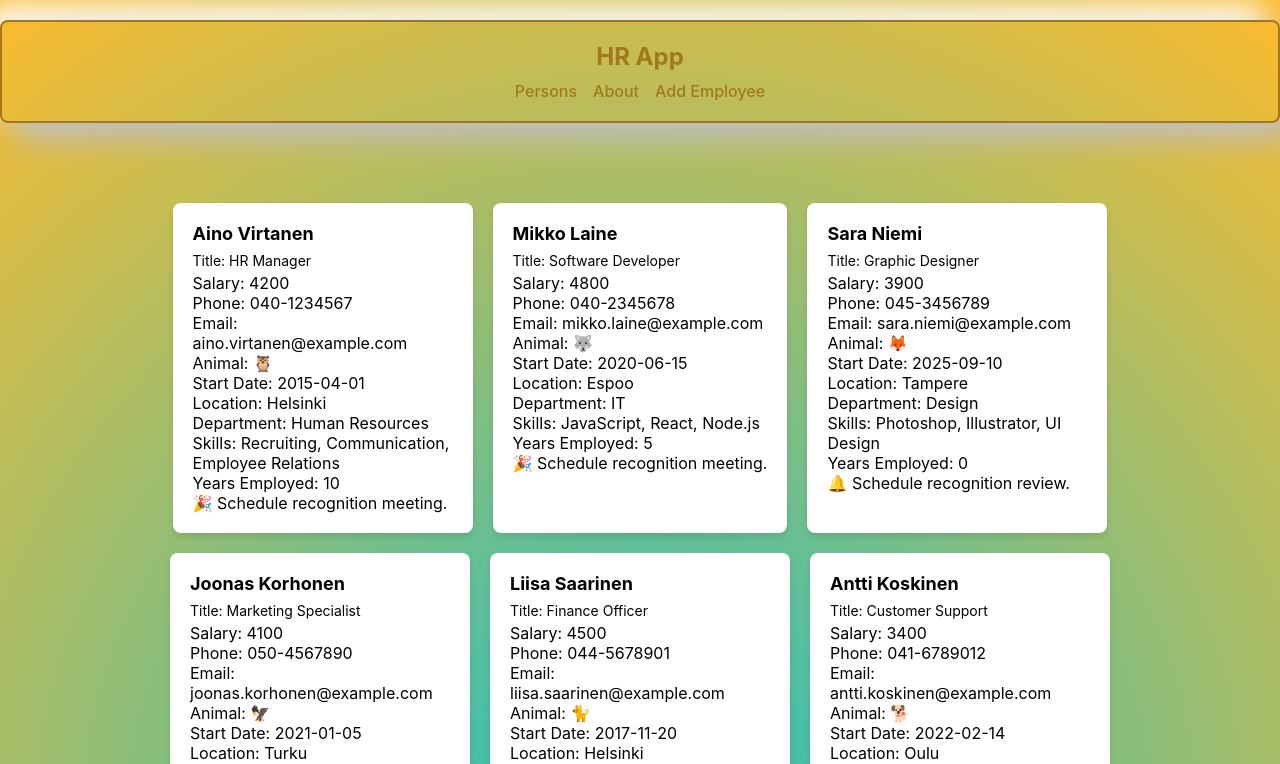
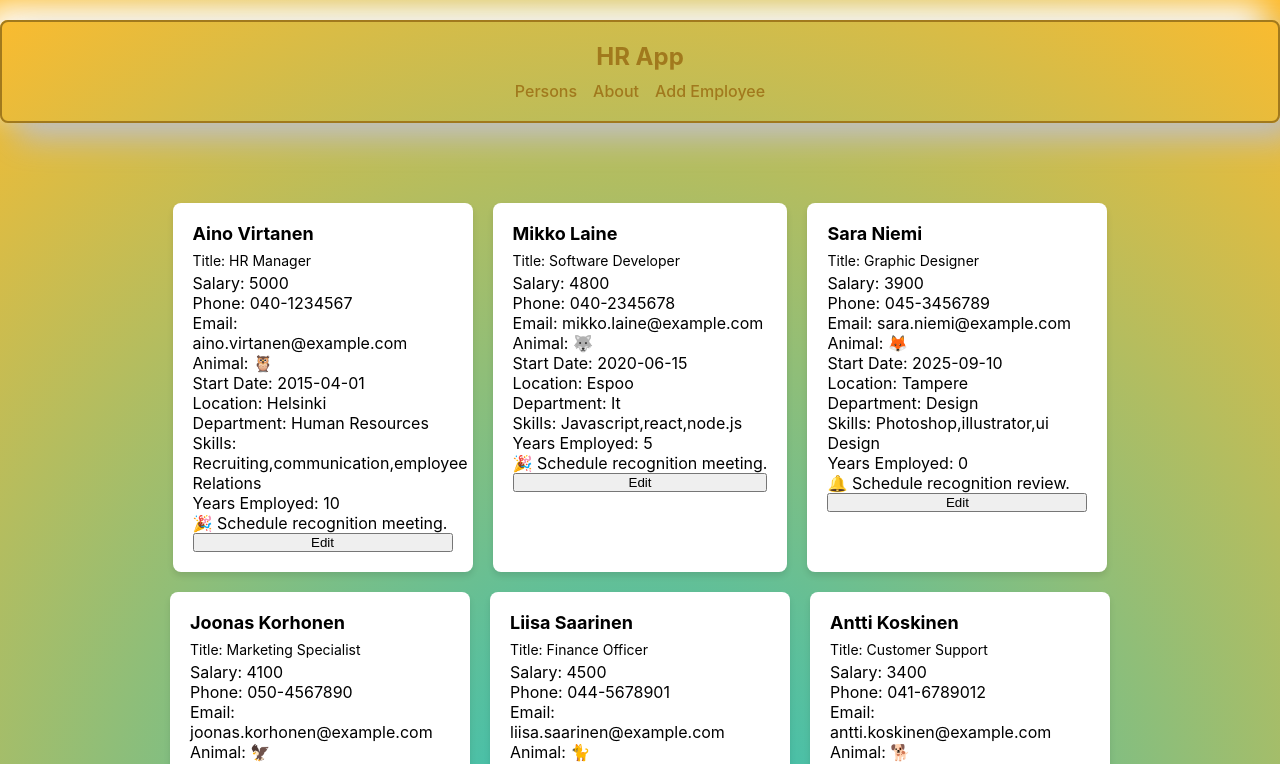
Before and after one commit to Manhal-Baban/hrapp, a React (Vite) app: page / in a window 1280 px wide. Shown: the top 764 px of the page. Built offline with nearby package versions, Linux system fonts and the light colour scheme; data requests are answered from the project's data file.

Commit message:
step5 done

```diff
--- a/src/App.css
+++ b/src/App.css
@@ -27,7 +27,9 @@ body {
   grid-template-columns: repeat(auto-fit, minmax(300px, 1fr));
   gap: 40px;
   padding: 60px 20px;
-  justify-items: center; /* center cards in each column */
+  justify-items: center;
+
+  flex-grow: 1; /* <-- this makes main-content take remaining space */
 }
 
 .card-container {
--- a/src/assets/db.json
+++ b/src/assets/db.json
@@ -1,10 +1,10 @@
 {
   "employees": [
     {
-      "id": 1,
+      "id": "1",
       "name": "Aino Virtanen",
       "title": "HR Manager",
-      "salary": 4200,
+      "salary": "5000",
       "phone": "040-1234567",
       "email": "aino.virtanen@example.com",
       "animal": "Owl",
@@ -18,7 +18,7 @@
       ]
     },
     {
-      "id": 2,
+      "id": "2",
       "name": "Mikko Laine",
       "title": "Software Developer",
       "salary": 4800,
@@ -35,7 +35,7 @@
       ]
     },
     {
-      "id": 3,
+      "id": "3",
       "name": "Sara Niemi",
       "title": "Graphic Designer",
       "salary": 3900,
@@ -52,7 +52,7 @@
       ]
     },
     {
-      "id": 4,
+      "id": "4",
       "name": "Joonas Korhonen",
       "title": "Marketing Specialist",
       "salary": 4100,
@@ -69,7 +69,7 @@
       ]
     },
     {
-      "id": 5,
+      "id": "5",
       "name": "Liisa Saarinen",
       "title": "Finance Officer",
       "salary": 4500,
@@ -86,7 +86,7 @@
       ]
     },
     {
-      "id": 6,
+      "id": "6",
       "name": "Antti Koskinen",
       "title": "Customer Support",
       "salary": 3400,
@@ -103,7 +103,7 @@
       ]
     },
     {
-      "id": 7,
+      "id": "7",
       "name": "Emma Salmi",
       "title": "Project Manager",
       "salary": 5200,
@@ -120,7 +120,7 @@
       ]
     },
     {
-      "id": 8,
+      "id": "8",
       "name": "Ville Ranta",
       "title": "Data Analyst",
       "salary": 4600,
@@ -137,7 +137,7 @@
       ]
     },
     {
-      "id": 9,
+      "id": "9",
       "name": "Noora Mäkelä",
       "title": "Product Designer",
       "salary": 4300,
@@ -154,7 +154,7 @@
       ]
     },
     {
-      "id": 10,
+      "id": "10",
       "name": "Eero Heikkinen",
       "title": "Security Specialist",
       "salary": 4700,
--- a/src/components/Footer.module.css
+++ b/src/components/Footer.module.css
@@ -3,6 +3,7 @@
   border: 2px solid #a1791d;
   border-radius: 8px;
   margin-bottom: 20px;
+  margin-top: auto; /* push it to the bottom */
   text-align: center;
   box-shadow: 16px 16px 32px #bebebe, -16px -16px 32px #ffffff;
 }
--- a/src/components/PersonCard.jsx
+++ b/src/components/PersonCard.jsx
@@ -1,22 +1,86 @@
 import styles from "./Card.module.css";
 import animalEmojis from "../assets/animalEmojis.json";
+import { useState } from "react";
+import axios from "axios";
 
 const Card = (props) => {
   const yearsEmployed =
     new Date().getFullYear() - new Date(props.startDate).getFullYear();
 
+  const salary = props.salary;
+  const location = props.location;
+  const department = props.department;
+  const skills = props.skills;
+  const id = props.id;
+
+  const [isEditing, setIsEditing] = useState(false);
+  const [person, setPerson] = useState({
+    salary,
+    location,
+    department,
+    skills,
+  });
+
+  const update = (url = "http://localhost:3001", body = {}, headers = {}) => {
+    axios.patch(url, body, { headers });
+  };
+
+  const handleInputChange = (e) => {
+    const { name, value } = e.target;
+    setPerson((prevState) => ({
+      ...prevState,
+      [name]: value,
+    }));
+  };
+
+  const handleEdit = () => {
+    update(`http://localhost:3001/employees/${id}`, person);
+  };
+
+  const renderEditForm = (value, name) => {
+    const capitalizeWords = (text) =>
+      text
+        .toString()
+        .replace(
+          /\w\S*/g,
+          (word) => word.charAt(0).toUpperCase() + word.slice(1).toLowerCase()
+        );
+    const displayValue = value ? capitalizeWords(value) : "N/A";
+    const displayName = name ? capitalizeWords(name) : "N/A";
+
+    return isEditing ? (
+      <input value={value || ""} name={name} onChange={handleInputChange} />
+    ) : (
+      <p>
+        {displayName}: {displayValue}
+      </p>
+    );
+  };
+
   return (
     <div className={styles.card}>
       <div className={styles.name}>{props.name}</div>
       <div className={styles.title}>Title: {props.title}</div>
-      <div className={styles.salary}>Salary: {props.salary}</div>
+      <div className={styles.salary}>
+        {" "}
+        {renderEditForm(person.salary, "salary")}
+      </div>
       <div className={styles.phone}>Phone: {props.phone}</div>
       <div className={styles.email}>Email: {props.email}</div>
       <div className={styles.animal}>Animal: {animalEmojis[props.animal]}</div>
       <div className={styles.startDate}>Start Date: {props.startDate}</div>
-      <div className={styles.location}>Location: {props.location}</div>
-      <div className={styles.department}>Department: {props.department}</div>
-      <div className={styles.skills}>Skills: {props.skills.join(", ")}</div>
+      <div className={styles.location}>
+        {" "}
+        {renderEditForm(person.location, "location")}
+      </div>
+      <div className={styles.department}>
+        {" "}
+        {renderEditForm(person.department, "department")}
+      </div>
+      <div className={styles.skills}>
+        {" "}
+        {renderEditForm(person.skills, "skills")}
+      </div>
       <div className={styles.yearsEmployed}>
         Years Employed: {yearsEmployed}{" "}
       </div>
@@ -25,6 +89,26 @@ const Card = (props) => {
       {yearsEmployed == 10 ? "🎉 Schedule recognition meeting." : ""}
       {yearsEmployed == 15 ? "🎉 Schedule recognition meeting." : ""}
       {yearsEmployed < 0.5 ? "🔔 Schedule recognition review." : ""}
+
+      <button
+        onClick={() => {
+          if (isEditing) handleEdit();
+          setIsEditing((prev) => !prev);
+        }}
+      >
+        {isEditing ? "Save" : "Edit"}
+      </button>
+
+      {isEditing && (
+        <button
+          onClick={() => {
+            if (isEditing) handleEdit();
+            setIsEditing((prev) => !prev);
+          }}
+        >
+          Cancel
+        </button>
+      )}
     </div>
   );
 };
```
